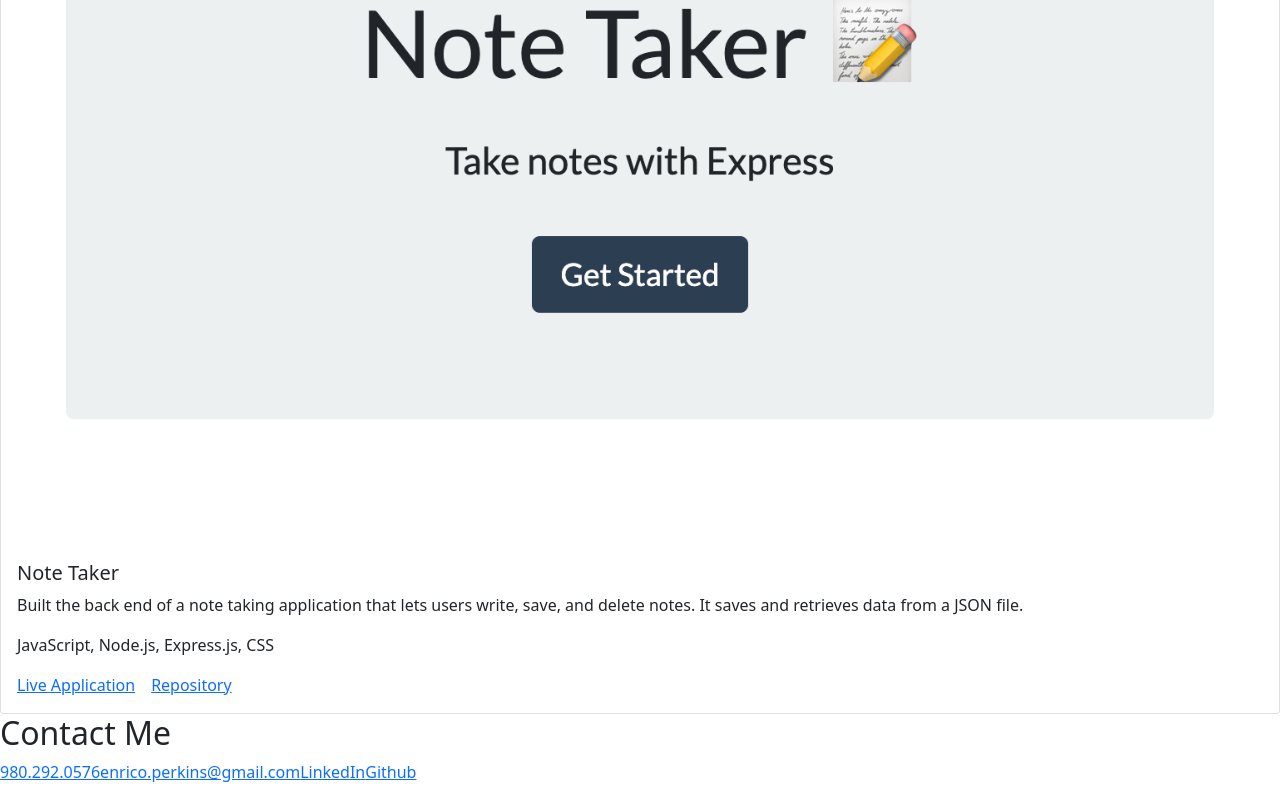
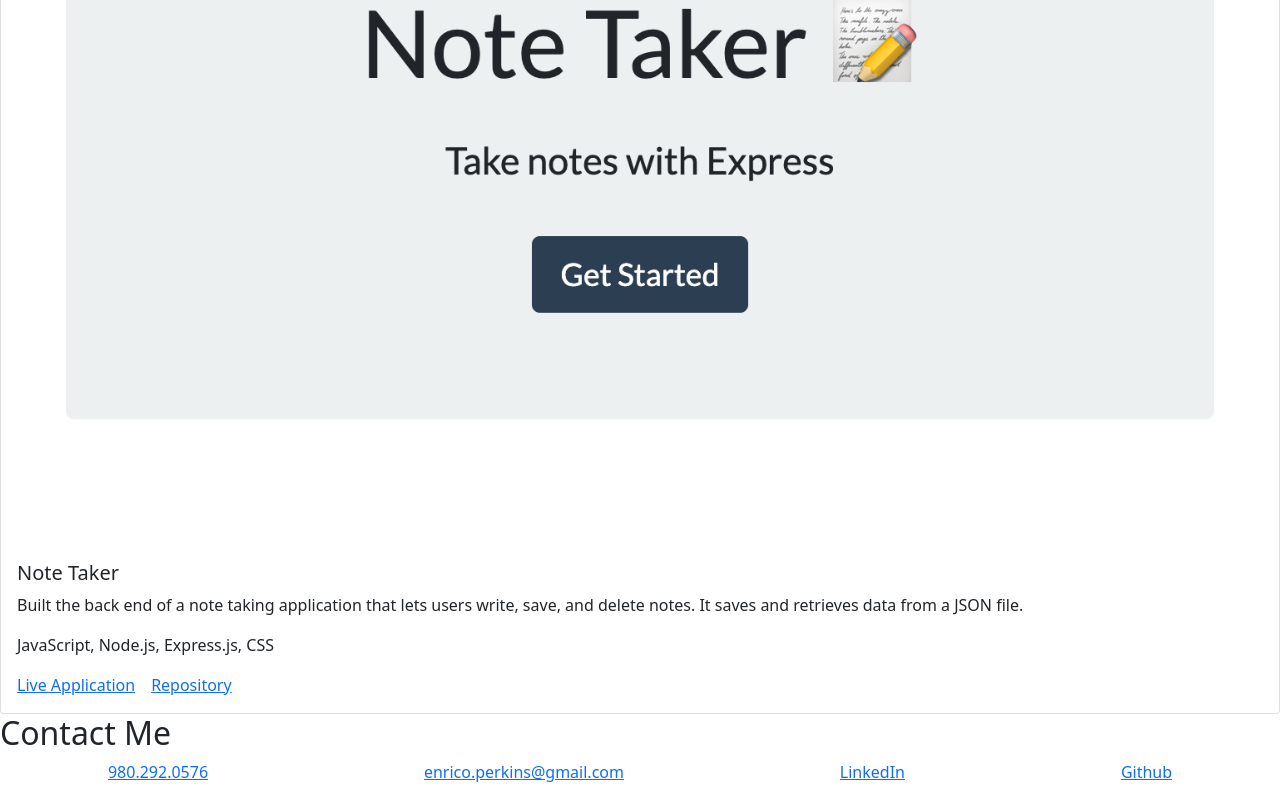
Before and after one commit to evperkinsjr/react-portfolio, a React (Create React App) app: page /projects in a window 1280 px wide. Shown: the part 5124-5924 px from the top of the page. Built offline with nearby package versions, Linux system fonts and the light colour scheme.

Commit message:
added CSS to footer component

```diff
--- a/src/components/Footer/index.js
+++ b/src/components/Footer/index.js
@@ -1,8 +1,9 @@
 import React from 'react';
+import "./style.css";
 
 function Footer() {
     return (
-        <footer>
+        <footer className="page-section contact">
             <h2>Contact Me</h2>
             <div>
                 <address>
--- /dev/null
+++ b/src/components/Footer/style.css
@@ -0,0 +1,26 @@
+.contact address {
+    display: flex;
+    flex-wrap: wrap;
+    justify-content: space-around;
+    align-items: center;
+    height: 100%;
+}
+
+.contact address Link {
+    text-decoration: none;
+    display: inline-block;
+    padding: 5px;
+    color: var(--secondary);
+    background-image: linear-gradient(270deg, var(--tertiary) 0%, var(--tertiary) 100%);
+    background-repeat: no-repeat;
+    background-size: 100% 10%;
+    background-position: bottom;
+    transition: all ease-in .2s;
+    font-size: 140%;
+    border-radius: 5px;
+}
+
+.contact address Link:hover {
+    background-size: 100% 100%;
+    color: var(--primary);
+}
```
